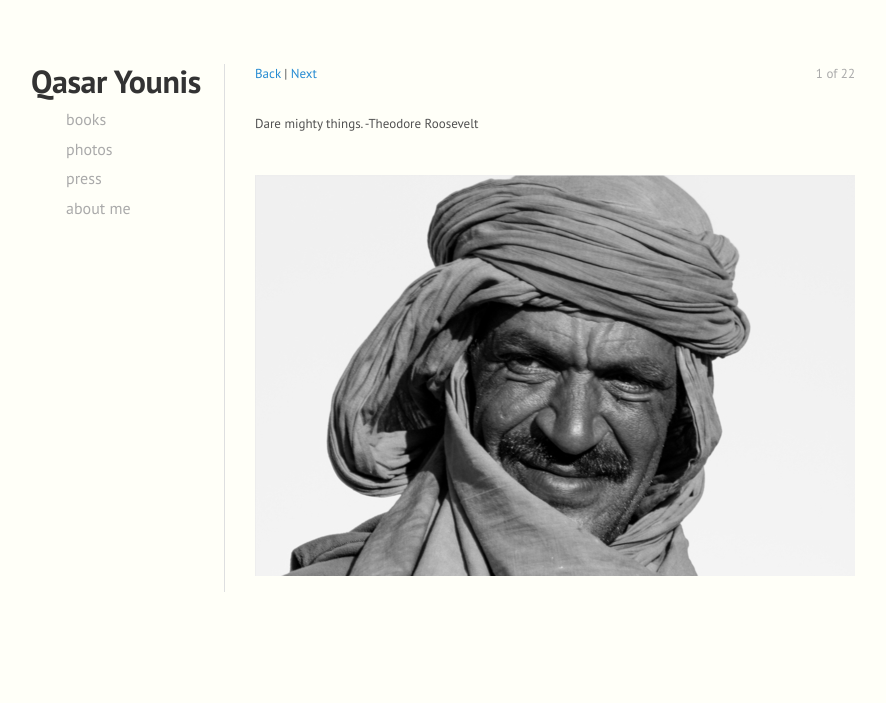
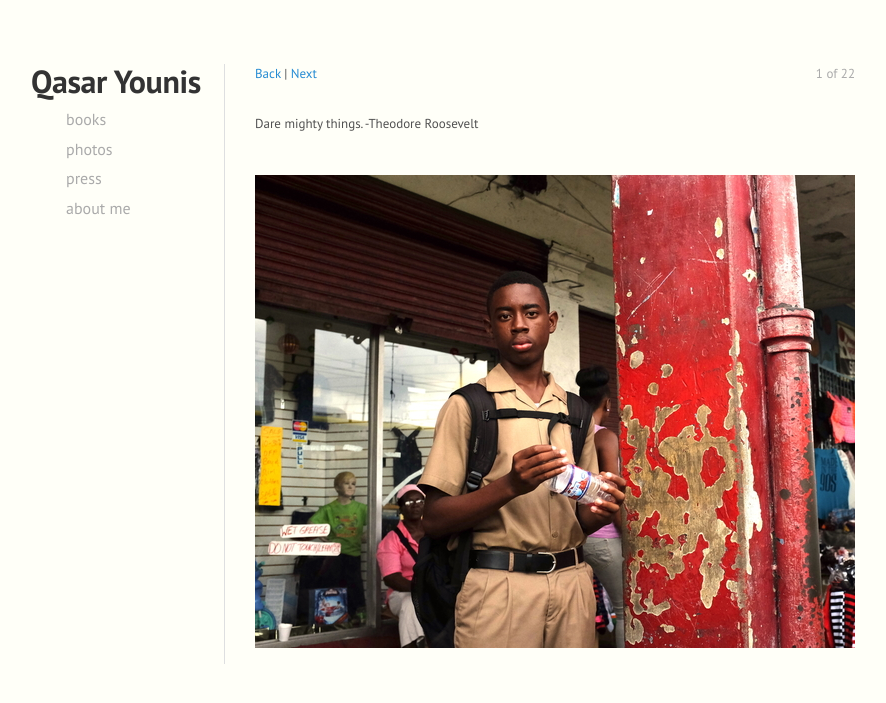
Before and after one commit to qasar/qasar.github.io, a Jekyll site: the page built from photos.html, in a window 1280 px wide. Shown: the top 703 px of the page, without its empty margins (35-921 px from the left). Built offline with Jekyll 4.4.1, drawn with Linux system fonts in a browser that asks for light colours.

Commit message:
Update photos.html

```diff
--- a/photos.html
+++ b/photos.html
@@ -124,7 +124,7 @@ function handlePhotoClick(event, img) {
 <div id="imageText">Dare mighty things. -Theodore Roosevelt
 
 </div>
-<img id="gallery" onclick="handlePhotoClick(event, this)"  src=	"http://qasaryounis.com/assets/ess.jpg",
+<img id="gallery" onclick="handlePhotoClick(event, this)"  src=	"http://qasaryounis.com/assets/jam.jpg",
 ",
  >
 
```
